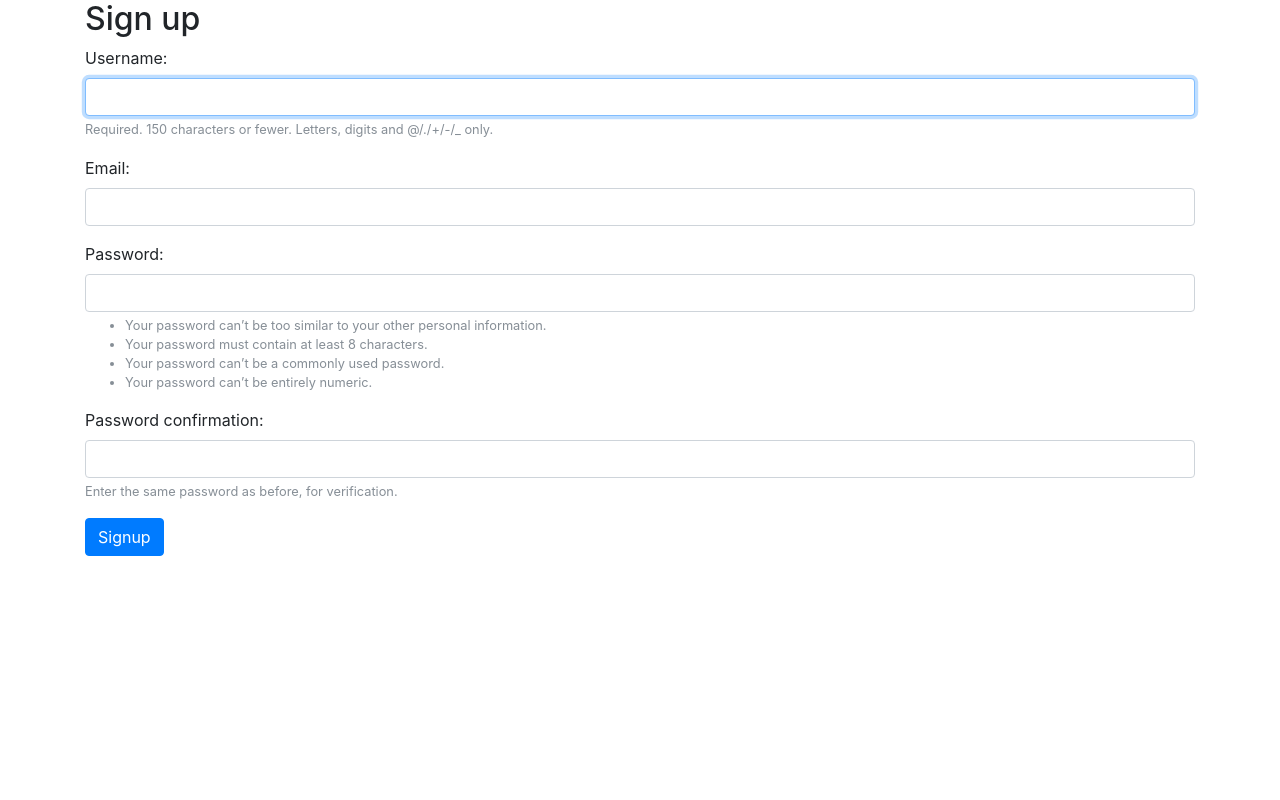
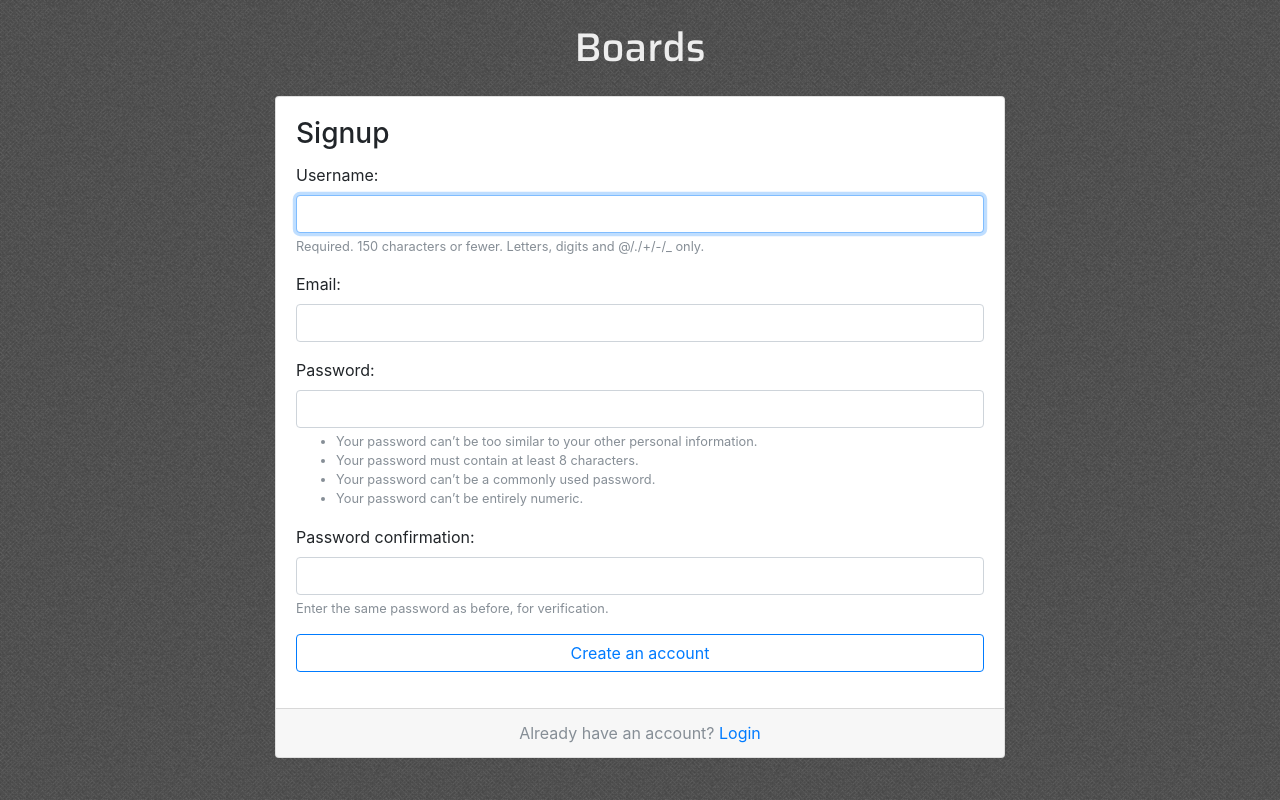
Before and after one commit to pedrorls/ForumDjango, a Django app: page /signup/ in a window 1280 px wide. Run offline with Django 3.2, Linux system fonts and the light colour scheme; some libraries are stand-ins or nearby versions.

Commit message:
small changes on layout

```diff
--- /dev/null
+++ b/static/css/accounts.css
@@ -0,0 +1,16 @@
+body  {
+    background-image: url(../img/tweed.png);
+}
+
+.logo {
+    font-family: 'Saira', sans-serif;
+}
+
+.logo a {
+    color: rgba(255, 255, 255, .9);
+}
+
+.logo a:hover,
+.logo a:active {
+    text-decoration: none;
+}
--- a/static/css/app.css
+++ b/static/css/app.css
@@ -1,3 +1,3 @@
 .navbar-brand {
-    font-family: 'Amatic SC', cursive;
+    font-family: 'Saira', sans-serif;
 }
--- a/templates/base.html
+++ b/templates/base.html
@@ -5,7 +5,7 @@
         <title>{% block title %}Forum Boards{% endblock %}</title>
         <link rel="stylesheet" href="{% static 'css/bootstrap.min.css' %}">
         <link rel="stylesheet" href="{% static 'css/app.css' %}">
-        <link href="https://fonts.googleapis.com/css?family=Amatic+SC:700" rel="stylesheet">
+        <link href="https://fonts.googleapis.com/css?family=Saira:500" rel="stylesheet">
         {% block stylesheet %}{% endblock %}
     </head>
     <body>
--- a/templates/signup.html
+++ b/templates/signup.html
@@ -1,11 +1,31 @@
 {% extends "base.html" %}
+
+{% load static %}
+
+{% block stylesheet %}
+    <link rel="stylesheet" href="{% static 'css/accounts.css' %}">
+{% endblock stylesheet %}
 
 {% block body %}
     <div class="container">
-        <h2>Sign up</h2>
-        <form method="post" novalidate> {% csrf_token %}
-            {% include "includes/form.html" %}
-            <button class="btn btn-primary">Signup</button>
-        </form>
+        <h1 class="text-center logo my-4">
+            <a href="{% url 'home' %}">Boards</a>
+        </h1>
+        <div class="row justify-content-center">
+            <div class="col-lg-8 col-md-10 col-sm-12">
+                <div class="card">
+                    <div class="card-body">
+                        <h3 class="card-title">Signup</h3>
+                        <form method="post" novalidate> {% csrf_token %}
+                                {% include "includes/form.html" %}
+                                <button class="btn btn-block btn-outline-primary">Create an account</button>
+                        </form>
+                    </div>
+                    <div class="card-footer text-muted text-center">
+                        Already have an account? <a href="#">Login</a>
+                    </div>
+                </div>
+            </div>
+        </div>
     </div>
 {% endblock body %}
```
Also changed, not shown: static/img/tweed.png (added).
